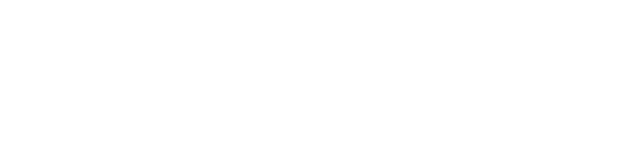
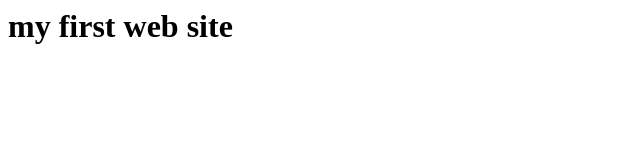
Before and after one commit to AkisKark/first, a plain HTML site: page index.html in a window 1280 px wide. Shown: the whole page, without its empty margins (0-640 px from the left). Drawn offline with Linux system fonts and the light colour scheme.

Commit message:
Update index.html

```diff
--- a/index.html
+++ b/index.html
@@ -5,5 +5,10 @@
     <link rel="stylesheet" href="styles.css">
 
   </head>
+  <header>
+
+
+    <h1>  my first web site</h1>
+  </header>
 
 </html>
```
